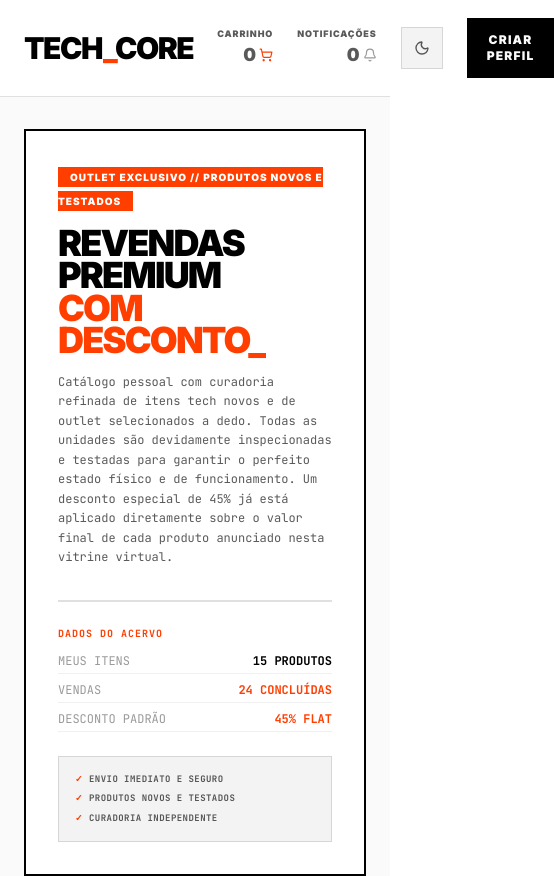
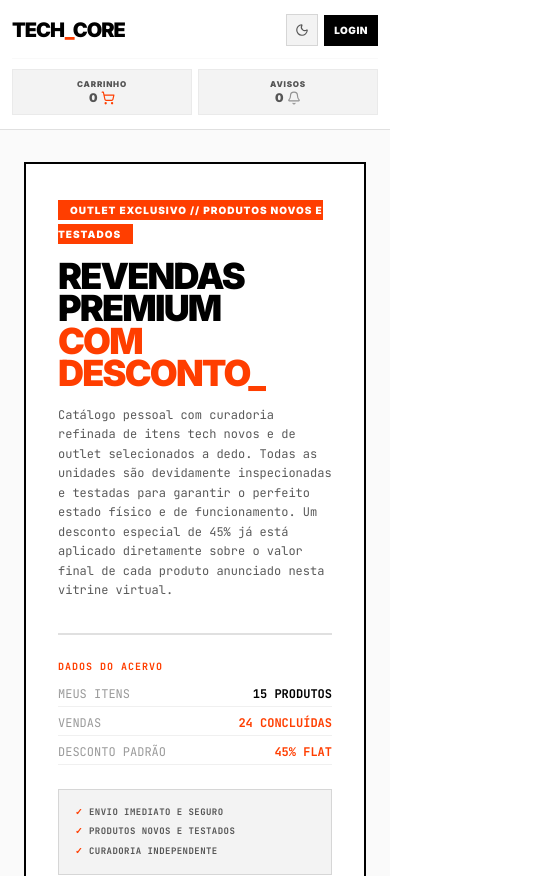
Before and after one commit to iTankull/Plataforma-Tech_Core, a React (Vite) app: page / in a window 390 px wide. Shown: the top 876 px of the page, 554 px wide, since content can reach past the window. Built offline with nearby package versions, Linux system fonts and the light colour scheme.

Commit message:
refactor: enhance header layout and auth flow
- Redesign navigation header for improved mobile responsiveness.
- Update AuthModal to default to login and add social login placeholders.
- Optimize product modal layout for mobile viewing.

```diff
--- a/src/App.tsx
+++ b/src/App.tsx
@@ -727,12 +727,58 @@ export default function App(): React.JSX.Element {
 
       {/* Primary Navigation Header in Bold Typography Style */}
       <nav className="sticky top-0 bg-bg-card/95 backdrop-blur-md border-b border-border-subtle z-40">
-        <div className="max-w-7xl mx-auto px-6 md:px-8 h-24 flex items-center justify-between gap-6">
-
+        <div className="max-w-7xl mx-auto px-3 sm:px-6 md:px-8 py-3.5 md:py-0 md:h-24 flex flex-col md:flex-row md:items-center justify-between gap-3 md:gap-6">
+
+          {/* Row 1: Logo & Controls (Controls on mobile, logo always) */}
+          <div className="flex items-center justify-between w-full md:w-auto gap-4">
             {/* Logo & Vibe */}
-          <div className="flex items-center gap-4 cursor-pointer" onClick={() => { setCurrentView('home'); setSelectedCategories(['Todas']); setShowFavoritesOnly(false); }}>
-            <div className="text-3xl md:text-4xl font-black tracking-tighter leading-none select-none">
+            <div className="flex items-center gap-2 sm:gap-4 cursor-pointer shrink-0" onClick={() => { setCurrentView('home'); setSelectedCategories(['Todas']); setShowFavoritesOnly(false); }}>
+              <div className="text-xl sm:text-2xl md:text-4xl font-black tracking-tighter leading-none select-none">
                 TECH<span className="text-[#FF3E00]">_</span>CORE
+              </div>
+            </div>
+
+            {/* Mobile Controls: Theme, Profile, Logout (stay on the same line as the logo) */}
+            <div className="flex md:hidden items-center gap-1.5 sm:gap-2">
+              {/* Theme Switcher */}
+              <button
+                onClick={() => {
+                  setTheme((prev) => (prev === 'light' ? 'dark' : 'light'));
+                  triggerNotification(`Modo ${theme === 'light' ? 'Escuro' : 'Claro'} ativado!`, 'info');
+                }}
+                className="p-2 bg-bg-input border border-border-subtle text-text-muted hover:text-[#FF3E00] hover:border-[#FF3E00] transition-all duration-150"
+                title={theme === 'light' ? 'Ativar Modo Escuro' : 'Ativar Modo Claro'}
+              >
+                {theme === 'light' ? <Moon className="w-3.5 h-3.5" /> : <Sun className="w-3.5 h-3.5" />}
+              </button>
+
+              {/* Profile / Login */}
+              {currentUser ? (
+                <div className="flex items-center gap-1.5">
+                  <div
+                    onClick={() => setIsProfileOpen(true)}
+                    className="w-8 h-8 bg-text-main hover:bg-[#FF3E00] flex items-center justify-center text-bg-main hover:text-white font-black text-xs select-none border-2 border-text-main hover:border-[#FF3E00] cursor-pointer transition-all duration-150 shrink-0"
+                    title="Ver meu perfil e histórico de compras"
+                  >
+                    {currentUser.name.slice(0, 2).toUpperCase()}
+                  </div>
+
+                  <button
+                    onClick={handleLogout}
+                    className="p-2 bg-bg-input border border-border-subtle text-text-muted hover:text-[#FF3E00] hover:border-[#FF3E00] transition-all duration-150"
+                    title="Fazer Logout"
+                  >
+                    <LogOut className="w-3.5 h-3.5" />
+                  </button>
+                </div>
+              ) : (
+                <button
+                  onClick={() => setShowAuthModal(true)}
+                  className="px-2.5 py-2 bg-text-main text-bg-main hover:bg-[#FF3E00] hover:text-white text-[10px] font-black tracking-wider uppercase rounded-none transition-all duration-150"
+                >
+                  LOGIN
+                </button>
+              )}
             </div>
           </div>
 
@@ -750,8 +796,9 @@ export default function App(): React.JSX.Element {
             <div className="absolute right-4 text-[9px] font-mono text-text-dim">[ SEARCH_ON ]</div>
           </div>
 
-          {/* Favorites counter, Cart and Account options */}
-          <div className="flex items-center gap-6">
+          {/* Row 2 on mobile: Favorites, Cart and Notification options (Full width grids) / Flex layout on desktop */}
+          <div className="flex items-center gap-3 sm:gap-4 md:gap-6 shrink-0 w-full md:w-auto">
+            <div className={`w-full md:w-auto grid ${currentUser ? 'grid-cols-3' : 'grid-cols-2'} md:flex md:items-center gap-1.5 sm:gap-2.5 md:gap-6 border-t md:border-t-0 border-border-very-subtle/40 pt-2.5 md:pt-0`}>
 
               {/* Saved Count */}
               {currentUser && (
@@ -762,10 +809,10 @@ export default function App(): React.JSX.Element {
                     setShowFavoritesOnly(!showFavoritesOnly);
                     if (!showFavoritesOnly) setSelectedCategories(['Todas']);
                   }}
-                className={`hidden sm:flex flex-col items-end cursor-pointer ${showFavoritesOnly ? 'text-[#FF3E00]' : 'text-text-muted hover:text-text-main'}`}
-              >
-                <span className="text-[9px] font-black tracking-widest uppercase">FAVORITOS</span>
-                <span className="text-lg font-black tracking-tighter flex items-center gap-1">
+                  className={`flex flex-col md:items-end items-center justify-center py-2 px-1 bg-bg-input md:bg-transparent border md:border-0 border-border-subtle/30 cursor-pointer ${showFavoritesOnly ? 'text-[#FF3E00] border-[#FF3E00]/30 bg-[#FF3E00]/5' : 'text-text-muted hover:text-text-main'}`}
+                >
+                  <span className="text-[8px] md:text-[9px] font-black tracking-widest uppercase">FAVORITOS</span>
+                  <span className="text-xs sm:text-sm md:text-lg font-black tracking-tighter flex items-center gap-1">
                     {favorites.length}
                     <Heart className={`w-3.5 h-3.5 ${showFavoritesOnly ? 'fill-[#FF3E00]' : ''}`} />
                   </span>
@@ -776,10 +823,10 @@ export default function App(): React.JSX.Element {
               <button
                 id="header-cart-btn"
                 onClick={() => setIsCartOpen(true)}
-              className="flex flex-col items-end cursor-pointer text-text-muted hover:text-text-main relative"
-            >
-              <span className="text-[9px] font-black tracking-widest uppercase">CARRINHO</span>
-              <span className="text-lg font-black tracking-tighter flex items-center gap-1">
+                className="flex flex-col md:items-end items-center justify-center py-2 px-1 bg-bg-input md:bg-transparent border md:border-0 border-border-subtle/30 cursor-pointer text-text-muted hover:text-text-main"
+              >
+                <span className="text-[8px] md:text-[9px] font-black tracking-widest uppercase">CARRINHO</span>
+                <span className="text-xs sm:text-sm md:text-lg font-black tracking-tighter flex items-center gap-1">
                   {cart.reduce((sum, item) => sum + item.quantity, 0)}
                   <ShoppingCart className="w-3.5 h-3.5 text-[#FF3E00]" />
                 </span>
@@ -790,11 +837,11 @@ export default function App(): React.JSX.Element {
                 <button
                   id="header-notif-btn"
                   onClick={() => setIsNotificationOpen(!isNotificationOpen)}
-                className="flex flex-col items-end cursor-pointer text-text-muted hover:text-text-main relative"
+                  className="w-full flex flex-col md:items-end items-center justify-center py-2 px-1 bg-bg-input md:bg-transparent border md:border-0 border-border-subtle/30 cursor-pointer text-text-muted hover:text-text-main"
                   title="Notificações Internas"
                 >
-                <span className="text-[9px] font-black tracking-widest uppercase">NOTIFICAÇÕES</span>
-                <span className="text-lg font-black tracking-tighter flex items-center gap-1">
+                  <span className="text-[8px] md:text-[9px] font-black tracking-widest uppercase">AVISOS</span>
+                  <span className="text-xs sm:text-sm md:text-lg font-black tracking-tighter flex items-center gap-1">
                     {inAppNotifications.filter(n => !n.read).length}
                     <Bell className={`w-3.5 h-3.5 ${inAppNotifications.some(n => !n.read) ? 'text-[#FF3E00] animate-bounce' : 'text-text-dim'}`} />
                   </span>
@@ -807,7 +854,7 @@ export default function App(): React.JSX.Element {
                       initial={{ opacity: 0, y: 15 }}
                       animate={{ opacity: 1, y: 0 }}
                       exit={{ opacity: 0, y: 15 }}
-                    className="absolute right-0 mt-3 w-80 bg-bg-card border-2 border-border-main shadow-2xl p-4 z-50 font-mono text-xs text-text-main"
+                      className="absolute -right-3 sm:right-0 mt-3 w-[290px] sm:w-80 bg-bg-card border-2 border-border-main shadow-2xl p-4 z-50 font-mono text-xs text-text-main"
                     >
                       <div className="flex items-center justify-between border-b border-border-very-subtle pb-2 mb-3 gap-2">
                         <span className="font-black text-[10px] tracking-widest uppercase text-[#FF3E00] whitespace-nowrap">
@@ -892,6 +939,10 @@ export default function App(): React.JSX.Element {
                 </AnimatePresence>
               </div>
 
+            </div>
+
+            {/* Desktop-only Controls (Theme, Profile, Logout) */}
+            <div className="hidden md:flex items-center gap-3">
               {/* Theme Switcher Button */}
               <button
                 id="header-theme-toggle-btn"
@@ -899,15 +950,15 @@ export default function App(): React.JSX.Element {
                   setTheme((prev) => (prev === 'light' ? 'dark' : 'light'));
                   triggerNotification(`Modo ${theme === 'light' ? 'Escuro' : 'Claro'} ativado!`, 'info');
                 }}
-              className="p-3 bg-bg-input border border-border-subtle text-text-muted hover:text-[#FF3E00] hover:border-[#FF3E00] transition-all duration-200"
+                className="p-2 md:p-3 bg-bg-input border border-border-subtle text-text-muted hover:text-[#FF3E00] hover:border-[#FF3E00] transition-all duration-200"
                 title={theme === 'light' ? 'Ativar Modo Escuro' : 'Ativar Modo Claro'}
               >
-              {theme === 'light' ? <Moon className="w-4 h-4" /> : <Sun className="w-4 h-4" />}
+                {theme === 'light' ? <Moon className="w-3.5 h-3.5 md:w-4 md:h-4" /> : <Sun className="w-3.5 h-3.5 md:w-4 md:h-4" />}
               </button>
 
               {/* Profile / Login */}
               {currentUser ? (
-              <div className="flex items-center gap-3">
+                <div className="flex items-center gap-1.5 sm:gap-3">
                   <div className="flex flex-col items-end hidden sm:flex text-right">
                     <span className="text-[10px] font-black tracking-widest text-text-dim uppercase">SALDO SIMULADO</span>
                     <button
@@ -922,7 +973,7 @@ export default function App(): React.JSX.Element {
 
                   <div
                     onClick={() => setIsProfileOpen(true)}
-                  className="w-12 h-12 bg-text-main hover:bg-[#FF3E00] flex items-center justify-center text-bg-main hover:text-white font-black text-sm select-none border-2 border-text-main hover:border-[#FF3E00] cursor-pointer transition-all duration-150"
+                    className="w-8 h-8 sm:w-12 sm:h-12 bg-text-main hover:bg-[#FF3E00] flex items-center justify-center text-bg-main hover:text-white font-black text-xs sm:text-sm select-none border-2 border-text-main hover:border-[#FF3E00] cursor-pointer transition-all duration-150 shrink-0"
                     title="Ver meu perfil e histórico de compras"
                   >
                     {currentUser.name.slice(0, 2).toUpperCase()}
@@ -931,21 +982,23 @@ export default function App(): React.JSX.Element {
                   <button
                     id="header-btn-logout"
                     onClick={handleLogout}
-                  className="p-3 bg-bg-input border border-border-subtle text-text-muted hover:text-[#FF3E00] hover:border-[#FF3E00] transition-all duration-200"
+                    className="p-2 sm:p-3 bg-bg-input border border-border-subtle text-text-muted hover:text-[#FF3E00] hover:border-[#FF3E00] transition-all duration-200"
                     title="Fazer Logout"
                   >
-                  <LogOut className="w-4 h-4" />
+                    <LogOut className="w-3.5 h-3.5 md:w-4 md:h-4" />
                   </button>
                 </div>
               ) : (
                 <button
                   id="header-btn-login"
                   onClick={() => setShowAuthModal(true)}
-                className="px-5 py-3.5 bg-text-main text-bg-main hover:bg-[#FF3E00] hover:text-white text-xs font-black tracking-widest uppercase rounded-none transition-all duration-200"
-              >
-                CRIAR PERFIL
-              </button>
-            )}
+                  className="px-3 py-2 sm:px-5 sm:py-3.5 bg-text-main text-bg-main hover:bg-[#FF3E00] hover:text-white text-[10px] sm:text-xs font-black tracking-wider sm:tracking-widest uppercase rounded-none transition-all duration-200"
+                >
+                  LOGIN
+                </button>
+              )}
+            </div>
+
           </div>
         </div>
       </nav>
--- a/src/components/ProductModal.tsx
+++ b/src/components/ProductModal.tsx
@@ -618,7 +618,7 @@ export default function ProductModal({
 
               {/* Part 2: Comentários & Críticas */}
               <div>
-                <h3 className="font-sans font-black text-text-main text-base md:text-lg uppercase tracking-tighter mb-4 flex items-center gap-2">
+                <h3 className="font-sans font-black text-text-main text-base md:text-lg uppercase tracking-tighter mb-4 hidden md:flex items-center gap-2">
                   <MessageSquare className="w-4 h-4 text-[#FF3E00]" />
                   Comentários & Críticas ({productReviews.length})
                 </h3>
```
Also changed, not shown: src/components/AuthModal.tsx (+94 -15 lines). Lines whose indentation alone changed are shown as unchanged.
